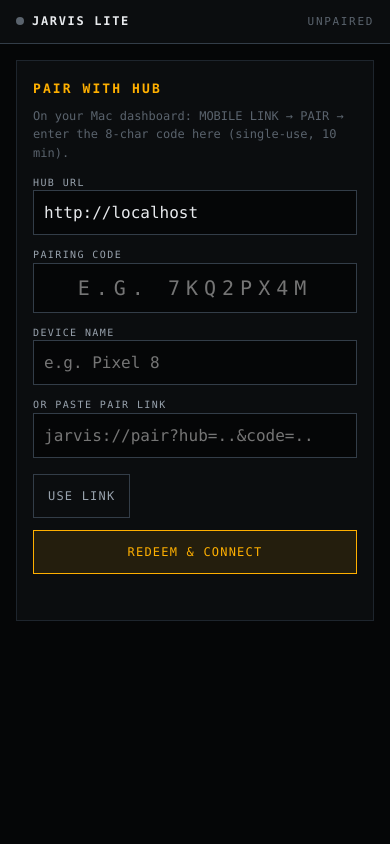
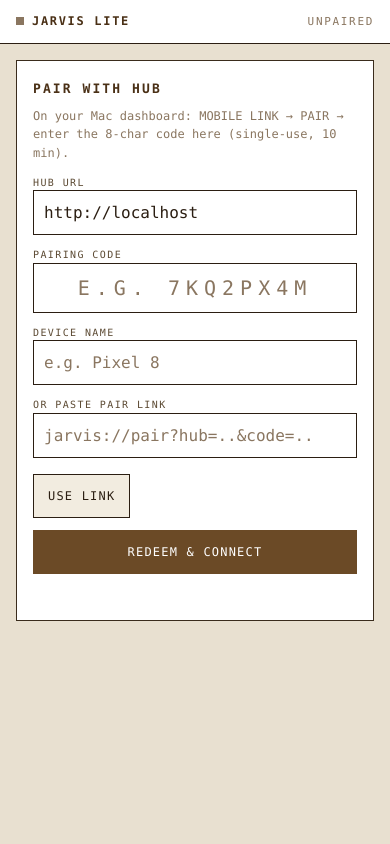
Before and after one commit to Akshat-lab886/Jarvis, a Flask app: page /mobile in a window 390 px wide. Run offline with Flask 3, Linux system fonts and the light colour scheme.

Commit message:
v36b parchment mobile: PWA brown/white port, emoji->chips, cache v3
- static/mobile.css: flat beige bg (#E8E0D0), white cards, espresso
  text/lines, coffee accent (#6B4A26), square dot, tan primary btn
  with white label. Zero amber/yellow/black. Matches desktop v36.
- static/mobile.js: hub-event emoji (✎/⌫/•) -> text chips ([NOTE]/
  [FORGET]/·)
- templates/mobile.html: theme-color -> #E8E0D0, assets ?v=2
- static/mobile-sw.js: cache v3, SHELL +v=2 (kills old dark cache)
- PIL audit: 0 amber/0 black pixels at 390x844, SEND btn = #6B4A26
  with white text, page = #E8E0D0, status dot square

```diff
--- a/static/mobile-sw.js
+++ b/static/mobile-sw.js
@@ -1,7 +1,7 @@
 /* Jarvis Lite service worker — cache-first shell, never cache API.
    Version the cache name on shell changes; old caches are purged on activate. */
-var CACHE = 'jarvis-lite-v2';
-var SHELL = ['/mobile', '/static/mobile.css', '/static/mobile.js',
+var CACHE = 'jarvis-lite-v3';
+var SHELL = ['/mobile', '/static/mobile.css?v=2', '/static/mobile.js?v=2',
              '/static/icon.svg', '/mobile-manifest.json'];
 
 self.addEventListener('install', function (e) {
--- a/static/mobile.css
+++ b/static/mobile.css
@@ -1,10 +1,13 @@
-/* JARVIS LITE · mobile PWA — dark ops-deck, thumb-first */
+/* JARVIS LITE · mobile PWA — parchment ledger, thumb-first
+   Flat beige (no grid), zero radius, mono, coffee accent.
+   Tokens mirror desktop v36 parchment. */
 :root {
-  --bg-0:#050607; --bg-1:#0B0D0F; --bg-2:#111417;
-  --line:#1E252D; --line-strong:#333D48;
-  --text-1:#E8EAED; --text-2:#98A2AD; --text-3:#5A636D;
-  --accent:#FFB000; --accent-dim:rgba(255,176,0,.10);
-  --ok:#3FC874; --fail:#FF5D5D;
+  --bg-0:#E8E0D0; --bg-1:#FFFFFF; --bg-2:#F2ECE0;
+  --line:#3A2C1C; --line-soft:#CDBFA5; --line-strong:#2B1E12;
+  --text-1:#2B1E12; --text-2:#5C4A33; --text-3:#8A7660;
+  --accent:#6B4A26; --accent-hi:#4A3016; --accent-ink:#FFFFFF;
+  --accent-dim:rgba(107,74,38,.10); --accent-line:rgba(107,74,38,.50);
+  --ok:#2F7A44; --fail:#B3402E; --warn:#8A5A12;
   --font:'IBM Plex Mono', ui-monospace, SFMono-Regular, Menlo, monospace;
 }
 * { margin:0; padding:0; box-sizing:border-box; }
@@ -19,38 +22,40 @@ body {
   padding:12px 16px; background:var(--bg-1); border-bottom:1px solid var(--line-strong);
   font-size:12px; letter-spacing:.14em;
 }
-.top .dot { width:8px; height:8px; border-radius:50%; background:var(--text-3); }
+.top .dot { width:8px; height:8px; border-radius:0; background:var(--text-3); }
 .top .dot.on { background:var(--ok); }
-.top .title { font-weight:600; }
+.top .title { font-weight:600; color:var(--accent-hi); }
 .top .stat { margin-left:auto; color:var(--text-3); font-size:11px; }
 .top .stat.on { color:var(--ok); }
 
 .card { margin:16px; padding:18px 16px; background:var(--bg-1);
   border:1px solid var(--line); }
-.card h1 { font-size:13px; letter-spacing:.16em; color:var(--accent); margin-bottom:8px; }
+.card h1 { font-size:13px; letter-spacing:.16em; color:var(--accent-hi); margin-bottom:8px; }
 .hint { color:var(--text-3); font-size:12px; margin:8px 0; }
 label { display:block; font-size:10px; letter-spacing:.14em; color:var(--text-2);
   margin:12px 0 4px; }
 input {
-  width:100%; background:var(--bg-0); border:1px solid var(--line-strong);
+  width:100%; background:var(--bg-1); border:1px solid var(--line-strong);
   color:var(--text-1); font-family:inherit; font-size:16px; padding:12px 10px;
+  border-radius:0;
 }
-input:focus { outline:none; border-color:var(--accent); }
+input::placeholder { color:var(--text-3); }
+input:focus { outline:none; border-color:var(--accent); box-shadow:0 0 0 3px var(--accent-dim); }
 #code { text-transform:uppercase; letter-spacing:.3em; font-size:20px; text-align:center; }
 button {
   font-family:inherit; font-size:12px; letter-spacing:.1em; cursor:pointer;
-  background:transparent; border:1px solid var(--line-strong); color:var(--text-2);
-  padding:12px 14px; margin-top:12px; min-height:44px;
+  background:var(--bg-2); border:1px solid var(--line-strong); color:var(--text-1);
+  padding:12px 14px; margin-top:12px; min-height:44px; border-radius:0;
 }
-button.primary { border-color:var(--accent); color:var(--accent);
-  background:var(--accent-dim); width:100%; }
-button.danger { border-color:var(--fail); color:var(--fail); }
+button.primary { border-color:var(--accent); color:var(--accent-ink);
+  background:var(--accent); width:100%; }
+button.danger { border-color:var(--fail); color:var(--fail); background:var(--bg-1); }
 .err { color:var(--fail); font-size:12px; margin-top:10px; min-height:18px; }
 
 #msgs { padding:12px 12px 4px; display:flex; flex-direction:column; gap:8px; }
 .msg { padding:10px 12px; border:1px solid var(--line); background:var(--bg-1);
-  white-space:pre-wrap; word-break:break-word; font-size:14px; }
-.msg.me { border-color:var(--accent-line, #333D48); align-self:flex-end;
+  white-space:pre-wrap; word-break:break-word; font-size:14px; color:var(--text-1); }
+.msg.me { border-color:var(--line-strong); align-self:flex-end;
   background:var(--bg-2); max-width:88%; }
 .msg.jarvis { align-self:flex-start; max-width:92%; }
 .msg .who { display:block; font-size:9px; letter-spacing:.16em; color:var(--text-3);
@@ -65,7 +70,7 @@ button.danger { border-color:var(--fail); color:var(--fail); }
 }
 .bar input { flex:1; }
 .bar button { margin-top:0; width:auto; }
-.bar #send { border-color:var(--accent); color:var(--accent); }
+.bar #send { border-color:var(--accent); color:var(--accent-ink); background:var(--accent); }
 
 .more { margin:8px 12px 24px; border:1px solid var(--line); background:var(--bg-1); }
 .more summary { padding:12px; font-size:11px; letter-spacing:.12em; color:var(--text-2);
--- a/static/mobile.js
+++ b/static/mobile.js
@@ -93,9 +93,9 @@ function doSync(silent) {
       cursor = (j.cursor != null ? j.cursor : cursor);
       (j.events || []).forEach(function (e) {
         var t = (e.type || ''), p = e.payload || {};
-        var line = t === 'memory.remember' ? '✎ ' + (p.text || '').slice(0, 140)
-          : t === 'memory.forget' ? '⌫ forget: ' + ((p.keyword || p.memory_id || '') + '').slice(0, 100)
-          : '• ' + t;
+        var line = t === 'memory.remember' ? '[NOTE] ' + (p.text || '').slice(0, 140)
+          : t === 'memory.forget' ? '[FORGET] ' + ((p.keyword || p.memory_id || '') + '').slice(0, 100)
+          : '· ' + t;
         var he = $('hub-events'), d = document.createElement('div');
         d.className = 'he'; d.textContent = line;
         he.prepend(d);
@@ -130,7 +130,7 @@ function saveNote(text) {
   outbox.push({ id: uuid(), type: 'memory.remember',
     payload: { text: text, category: 'note', tags: ['mobile'], importance: 5 } });
   persist(); cursorLine();
-  bubble('you', '✎ ' + text);
+  bubble('you', '[NOTE] ' + text);
   bubble('jarvis', outbox.length === 1 ? 'queued offline — hit SYNC to push' : outbox.length + ' notes queued — hit SYNC to push');
 }
 
--- a/templates/mobile.html
+++ b/templates/mobile.html
@@ -3,7 +3,7 @@
 <head>
 <meta charset="UTF-8">
 <meta name="viewport" content="width=device-width, initial-scale=1, viewport-fit=cover">
-<meta name="theme-color" content="#0B0D0F">
+<meta name="theme-color" content="#E8E0D0">
 <meta name="mobile-web-app-capable" content="yes">
 <meta name="apple-mobile-web-app-capable" content="yes">
 <meta name="apple-mobile-web-app-status-bar-style" content="black-translucent">
@@ -12,7 +12,7 @@
 <link rel="manifest" href="/mobile-manifest.json">
 <link rel="apple-touch-icon" href="/static/icon.svg">
 <link rel="icon" href="/static/icon.svg" type="image/svg+xml">
-<link rel="stylesheet" href="/static/mobile.css">
+<link rel="stylesheet" href="/static/mobile.css?v=2">
 </head>
 <body>
 <header class="top">
@@ -65,7 +65,7 @@
   </details>
 </main>
 
-<script src="/static/mobile.js"></script>
+<script src="/static/mobile.js?v=2"></script>
 <script>
 if ('serviceWorker' in navigator) {
   navigator.serviceWorker.register('/mobile-sw.js').catch(function(){});
```
